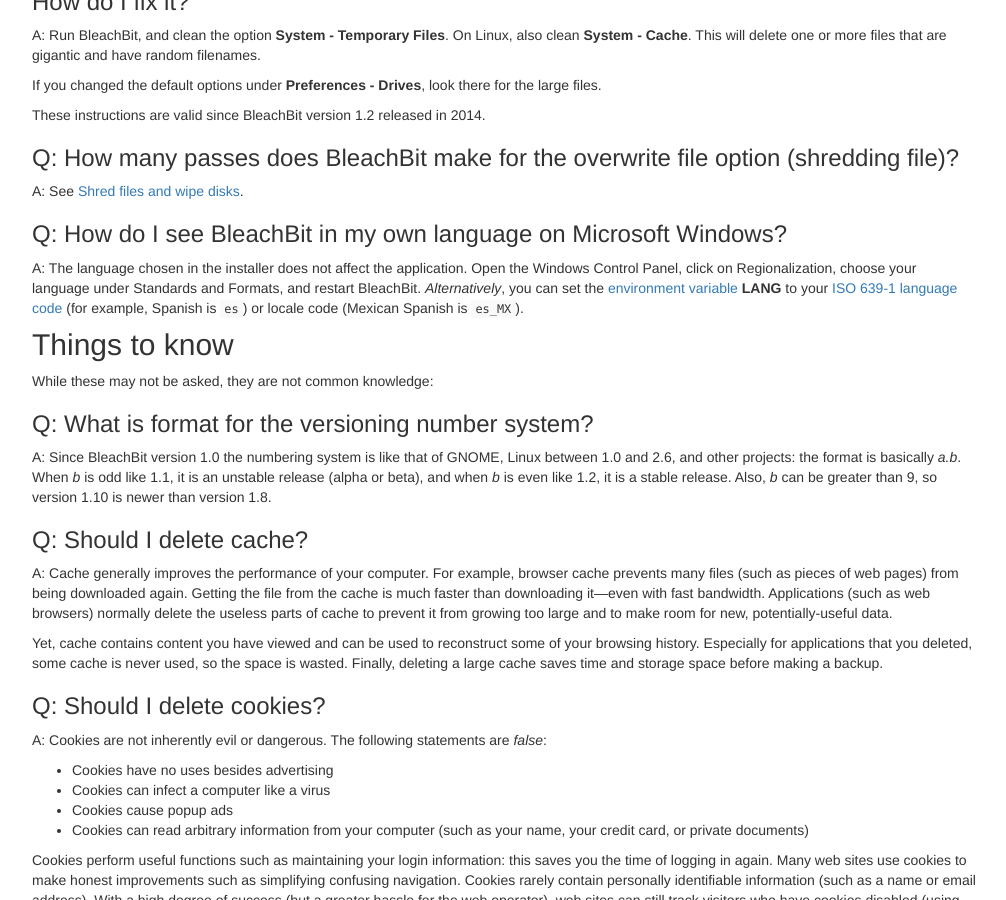
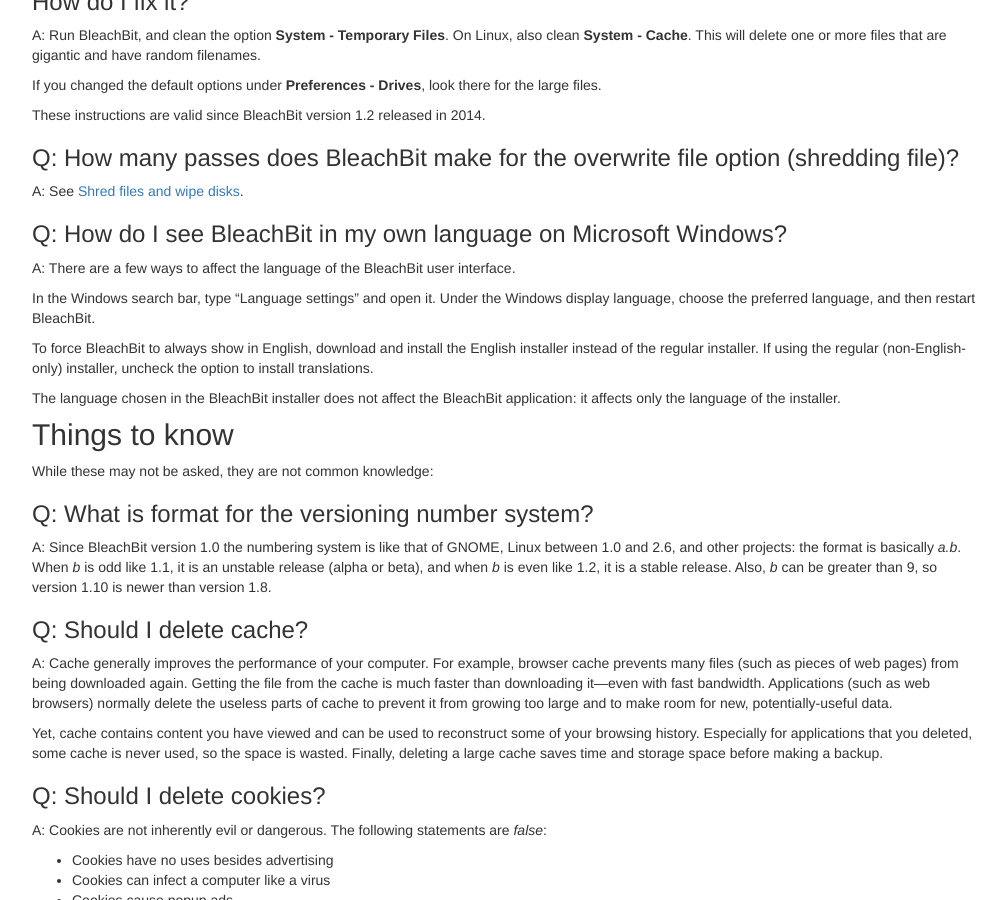
Before and after one commit to bleachbit/docs, a Jekyll site: the page built from _posts/2015-09-25-frequently-asked-questions.md, in a window 1280 px wide and 900 px high, scrolled down 1271 px. Shown: the whole window, without its empty margins (233-1239 px from the left). Built offline with Jekyll 4.4.1, drawn with Linux system fonts in a browser that asks for light colours.

Commit message:
Update and enhance FAQ about language on Windows

````diff
--- a/_posts/2015-09-25-frequently-asked-questions.md
+++ b/_posts/2015-09-25-frequently-asked-questions.md
@@ -55,7 +55,13 @@
 A: See [Shred files and wipe disks](/doc/shred-files-and-wipe-disks.html).
 
 ### Q: How do I see BleachBit in my own language on Microsoft Windows?
-A: The language chosen in the installer does not affect the application. Open the Windows Control Panel, click on Regionalization, choose your language under Standards and Formats, and restart BleachBit. _Alternatively_, you can set the [environment variable](https://support.microsoft.com/en-us/help/310519/how-to-manage-environment-variables-in-windows-xp) **LANG** to your [ISO 639-1 language code](https://en.wikipedia.org/wiki/List_of_ISO_639-1_codes) (for example, Spanish is ```es```) or locale code (Mexican Spanish is ```es_MX```).
+A: There are a few ways to affect the language of the BleachBit user interface.
+
+In the Windows search bar, type "Language settings" and open it. Under the Windows display language, choose the preferred language, and then restart BleachBit.
+
+To force BleachBit to always show in English, download and install the English installer instead of the regular installer. If using the regular (non-English-only) installer, uncheck the option to install translations.
+
+The language chosen in the BleachBit installer does not affect the BleachBit application: it affects only the language of the installer.
 
 
 ## Things to know
````
